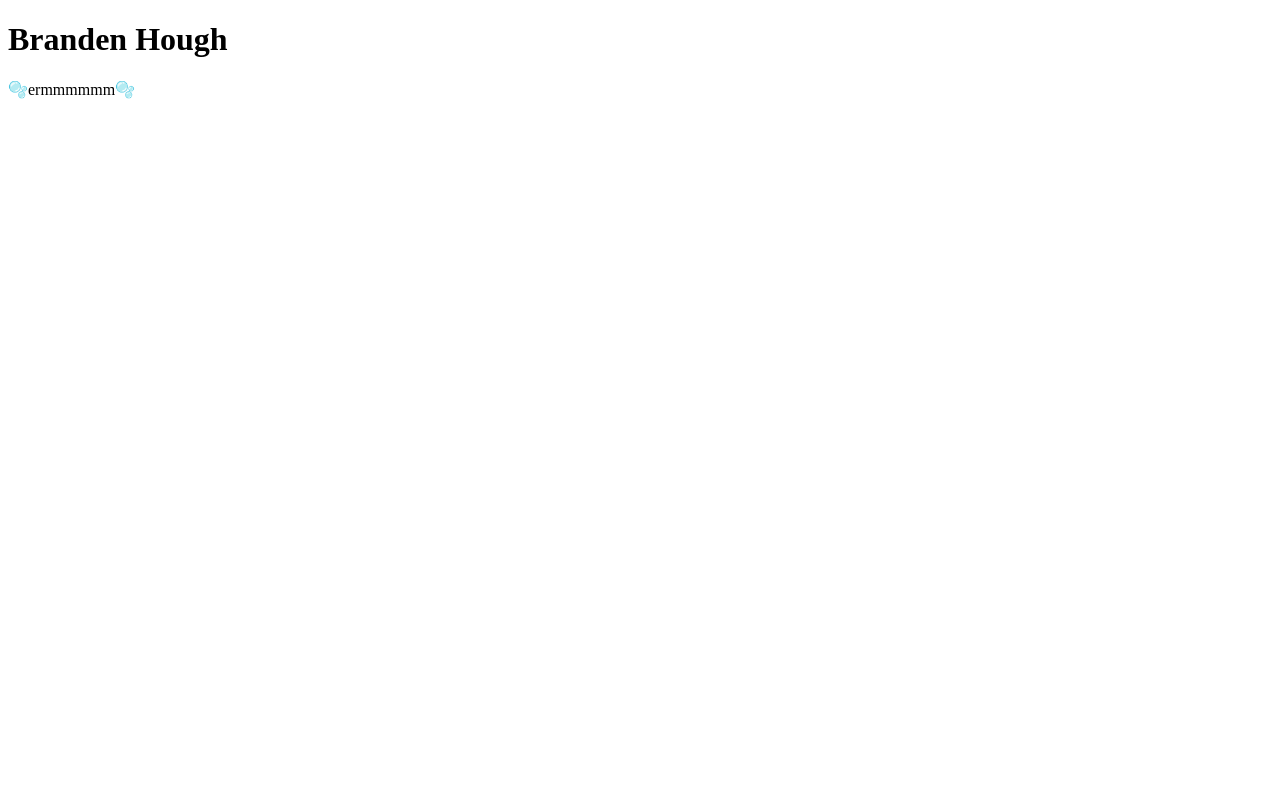
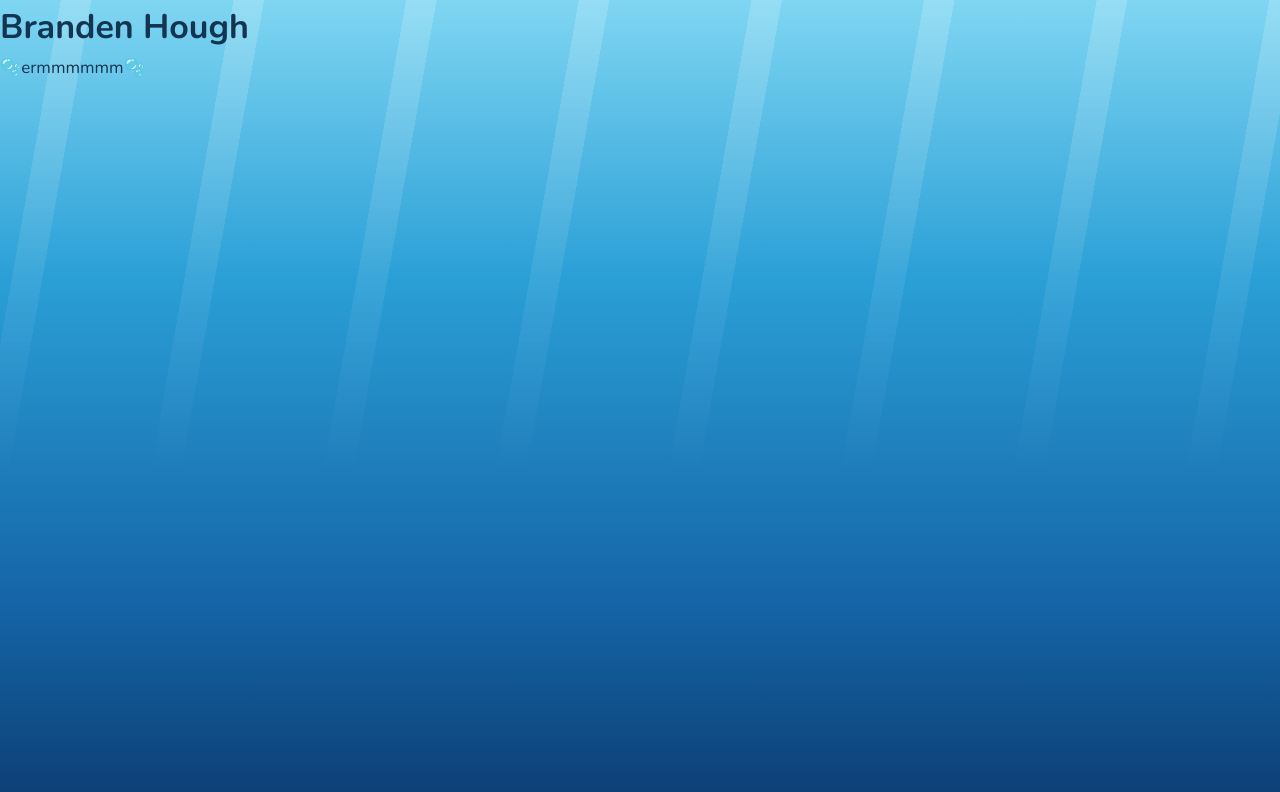
Before and after one commit to houghbranden/houghbranden.github.io, a plain HTML site: page index.html in a window 1280 px wide. Drawn offline with nearby package versions, Linux system fonts and the light colour scheme.

Commit message:
added ocean background

```diff
--- a/index.html
+++ b/index.html
@@ -4,8 +4,15 @@
     <meta charset="UTF-8">
     <meta name="viewport" content="width=device-width, initial-scale=1.0">
     <title>Branden Hough</title>
+
+    <link href="https://fonts.googleapis.com">
+    <link href="https://fonts.gstatic.com">
+    <link href="https://fonts.googleapis.com/css2?family=Fredoka:wght@500;600;700&family=Nunito:wght@400;600;700&display=swap" rel="stylesheet">
+    <link rel="stylesheet" href="style.css">
+
 </head>
 <body>
+    <div class = "ocean"></div>
     <h1>Branden Hough</h1>
     <p>🫧ermmmmmm🫧</p>
 </body>
--- /dev/null
+++ b/style.css
@@ -0,0 +1,44 @@
+:root{
+  --sky: #7fd6f2;
+  --sea: #2a9fd6;
+  --deep: #1565a8;
+  --abyss: #0d3f74;
+  --sun: #ffe14d;
+  --coral: #ff7a6b;
+  --sand: #f3d9a4;
+  --ink: #123552;
+
+  --round: 'Fredoka', sans-serif;
+  --body: 'Nunito', sans-serif;
+}
+
+* {
+    box-sizing: border-box;
+    margin: 0;
+    padding: 0;
+}
+
+body{
+    font-family: var(--body);
+    color: var(--ink);
+    font-size: 17px;
+    line-height: 1.6;
+    min-height: 100vh;
+    background: var(--abyss);
+}
+
+.ocean{
+    position: fixed;
+    inset: 0;
+    z-index: -1;
+    background: linear-gradient(180deg, var(--sky) 0%, var(--sea) 35%, var(--deep) 75%, var(--abyss) 100%);
+}
+
+.ocean::after{
+    content: "";
+    position: absolute;
+    inset: 0;
+    opacity: 0.18;
+    background: repeating-linear-gradient(100deg, transparent 0 60px, #fff 60px 90px, transparent 90px 170px);
+    mask-image: linear-gradient(180deg, #000 0%, transparent 60%);
+}
```
